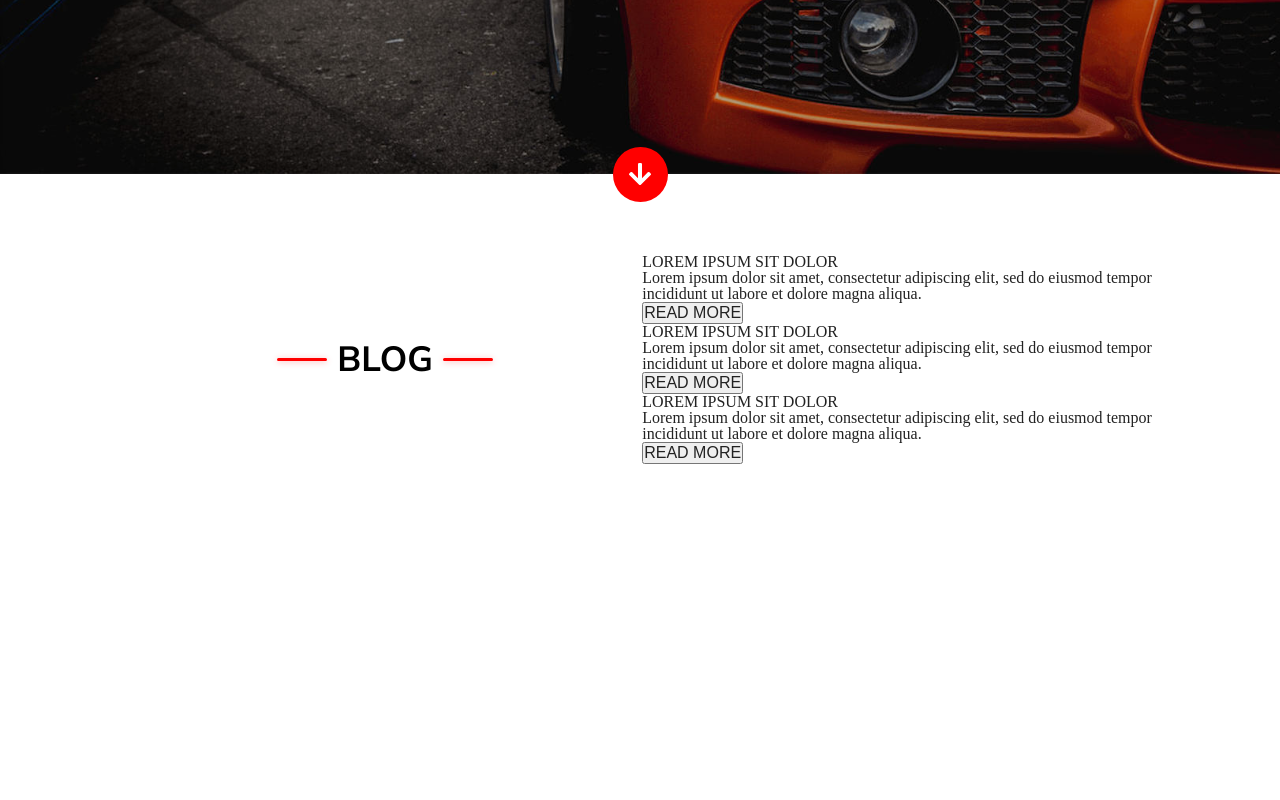
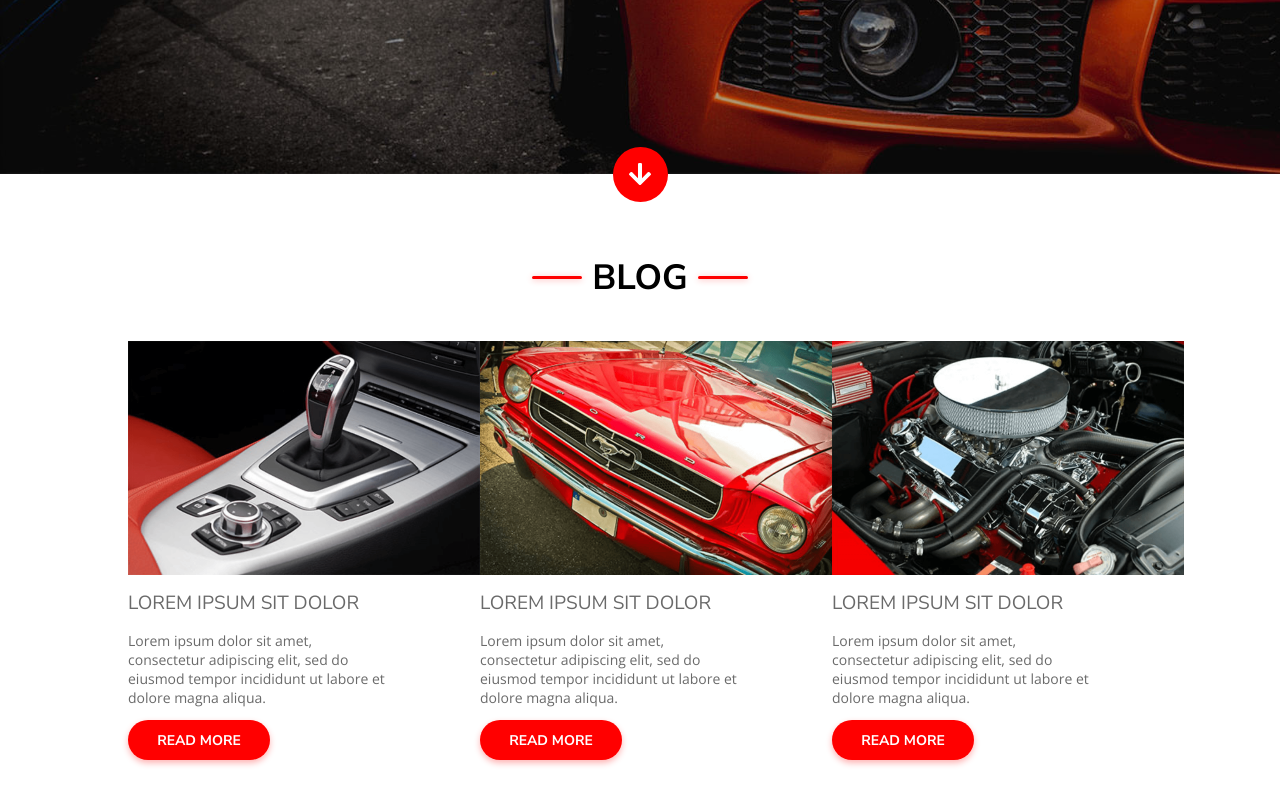
Before and after one commit to Kindziolek/CarScharing, a plain HTML site: page index.html in a window 1280 px wide. Shown: the part 626-1426 px from the top of the page. Before the commit the page ends 1090 px from the top, so only its background shows below. Drawn offline with nearby package versions, Linux system fonts and the light colour scheme; files whose address does not match are found by name.

Commit message:
Main content

```diff
--- a/css/main.css
+++ b/css/main.css
@@ -1,10 +1,9 @@
 
 .main_content {
     display: flex;
+    flex-direction: column;
     justify-content: space-between;
     align-items: center;
-    max-width: 80%;
-    margin: auto;
     margin-top: 80px;
 
 }
@@ -40,3 +39,55 @@
     margin-right: 10px;
     text-transform: uppercase;
 }
+
+.blog_list {
+    display: flex;
+    justify-content: space-evenly;
+    margin-top: 40px;
+    margin-bottom: 40px;
+    width: 100%;
+    max-width: 80%;
+
+
+}
+
+.post_headline {
+    text-align: left;
+    font: normal normal normal 19px/26px Nunito Sans;
+    letter-spacing: 0px;
+    color: #6A6A6A;
+    margin-top: 15px;
+    margin-bottom: 15px;
+}
+
+.post_text {
+    text-align: left;
+    font: normal normal 300 14px/19px Open Sans;
+    letter-spacing: 0px;
+    color: #6A6A6A;
+    width: 260px;
+    height: 79px;
+    margin-bottom: 10px;
+}
+
+.button_post {
+    background: #FF0000 0% 0% no-repeat padding-box;
+    box-shadow: 0px 3px 6px #FF00004D;
+    border: none;
+    border-radius: 40px;
+    text-align: center;
+    font: normal normal bold 14px/19px Nunito Sans;
+    letter-spacing: 0px;
+    color: #FFFFFF;
+    width: 142px;
+    height: 40px;
+}
+
+.blog_post {
+
+}
+
+.photo_blog_post {
+    width: 352px;
+    height: 234px;
+}
--- a/index.html
+++ b/index.html
@@ -56,16 +56,19 @@
 
         <div class="blog_list">
             <div class="blog_post">
+                <img src="image/photo1.png" class="photo_blog_post" alt="Skrzynia biegów">
                 <h3 class="post_headline">LOREM IPSUM SIT DOLOR</h3>
                 <p class="post_text">Lorem ipsum dolor sit amet, consectetur adipiscing elit, sed do eiusmod tempor incididunt ut labore et dolore magna aliqua.</p>
                 <button class="button_post">READ MORE</button>
             </div>
             <div class="blog_post">
+                <img src="image/photo2.png" class="photo_blog_post" alt="Czerwony samochód marki Jaguar">
                 <h3 class="post_headline">LOREM IPSUM SIT DOLOR</h3>
                 <p class="post_text">Lorem ipsum dolor sit amet, consectetur adipiscing elit, sed do eiusmod tempor incididunt ut labore et dolore magna aliqua.</p>
                 <button class="button_post">READ MORE</button>
             </div>
             <div class="blog_post">
+                <img src="image/photo3.png" class="photo_blog_post" alt="Silnik samochodu">
                 <h3 class="post_headline">LOREM IPSUM SIT DOLOR</h3>
                 <p class="post_text">Lorem ipsum dolor sit amet, consectetur adipiscing elit, sed do eiusmod tempor incididunt ut labore et dolore magna aliqua.</p>
                 <button class="button_post">READ MORE</button>
```
